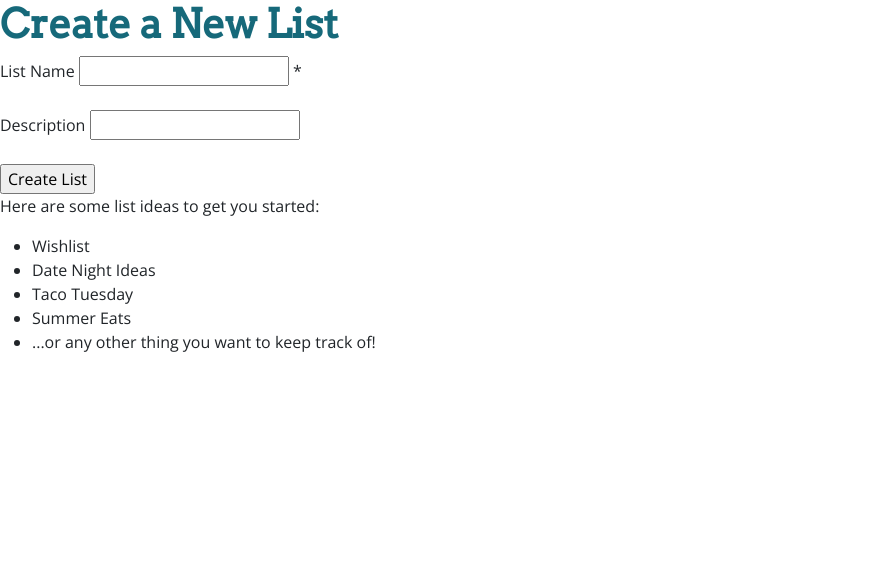
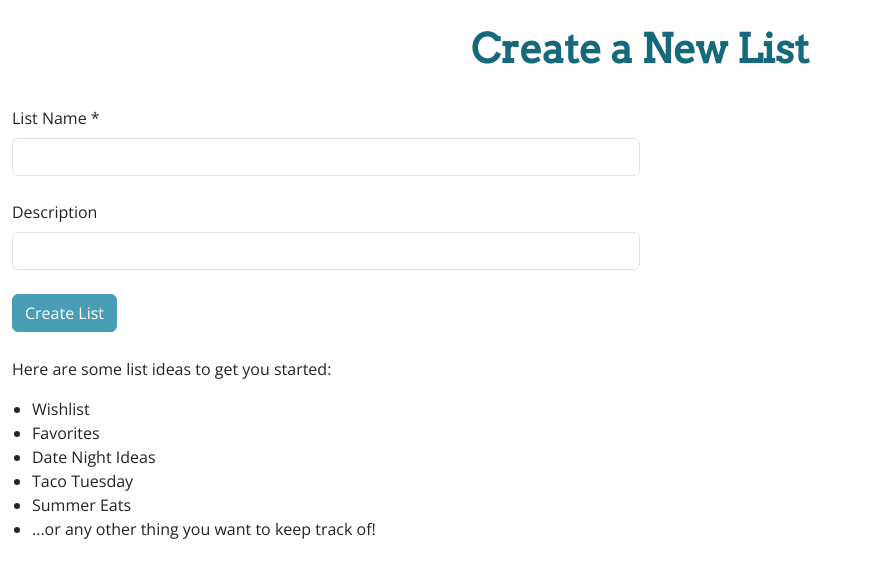
Before and after one commit to juliettetripier/Hackbright-Project, a Flask app: template templates/list-form.html in a window 1280 px wide. Shown: the part 56-634 px from the top of the page, without its empty margins (0-873 px from the left). Run offline with Flask 3, Linux system fonts and the light colour scheme; the template is opened without the code that fills it, so the values that code supplies are empty.

Commit message:
Style: Restructured 'Create List' page

```diff
--- a/static/css/stylesheet.css
+++ b/static/css/stylesheet.css
@@ -177,3 +177,14 @@
 #hours {
     margin-bottom: 25px;
 }
+
+
+/* List Creation Page-specific styling */
+
+#list-ideas-div {
+    margin-top: 25px;
+}
+
+#list-ideas-list {
+    margin-left: 20px;
+}
--- a/templates/list-form.html
+++ b/templates/list-form.html
@@ -3,36 +3,42 @@
 
 {% block body %}
 
+<div class="container-fluid">
+    <div class="page-header">
         <h1>Create a New List</h1>
+    </div>
+    <div class="row">
+        <form action="/newlist/go">
+            <div class="col-12 col-md-9 col-xl-6">
+                <label for="listname" class="form-label">List Name *</label>
+                <input class="form-control" id="listname" type="text" name="listname" required>
+            </div>
 
-<form action="/newlist/go">
-    <div>
-        <label for="listname">List Name</label>
-        <input id="listname" type="text" name="listname" required> *
+            <br>
+
+            <div class="col-12 col-md-9 col-xl-6">
+                <label for="description" class="form-label">Description</label>
+                <input class="form-control" id="description" type="text" name="description">
             </div>
 
             <br>
 
             <div>
-        <label for="description">Description</label>
-        <input id="description" type="text" name="description">
-    </div>
-
-    <br>
-
-    <div>
-        <input type="submit" value="Create List">
+                <input class="btn btn-primary" type="submit" value="Create List">
             </div>
         </form>
-
-<p> Here are some list ideas to get you started: </p>
-<ul>
+    </div>
+    <div class="row" id="list-ideas-div">
+        <p>Here are some list ideas to get you started: </p>
+        <ul id="list-ideas-list">
             <li>Wishlist</li>
+            <li>Favorites</li>
             <li>Date Night Ideas</li>
             <li>Taco Tuesday</li>
             <li>Summer Eats</li>
             <li>...or any other thing you want to keep track of!</li>
         </ul>
-
+    </div>
+</div>
 
 {% endblock %}
```
Lines whose indentation alone changed are shown as unchanged.
